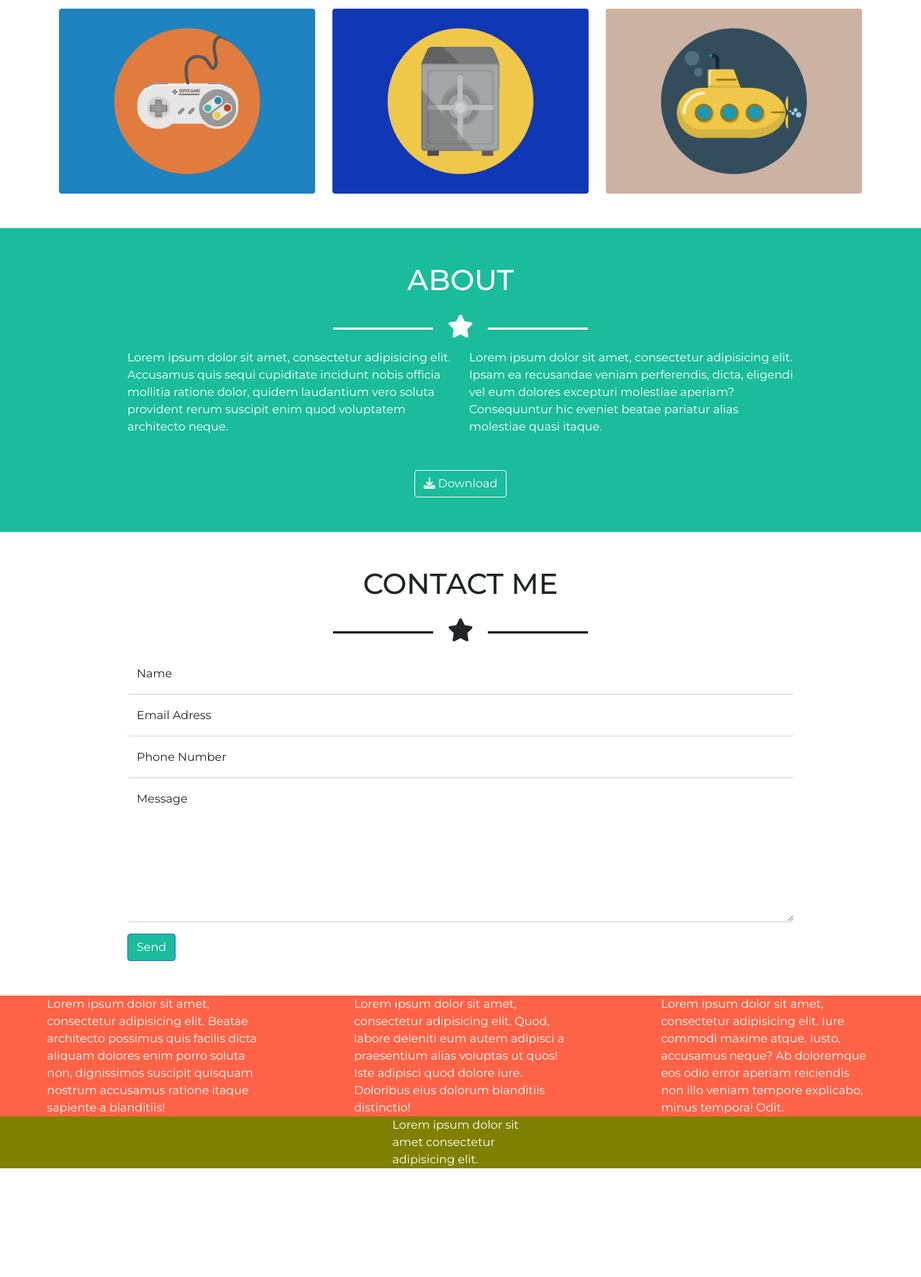
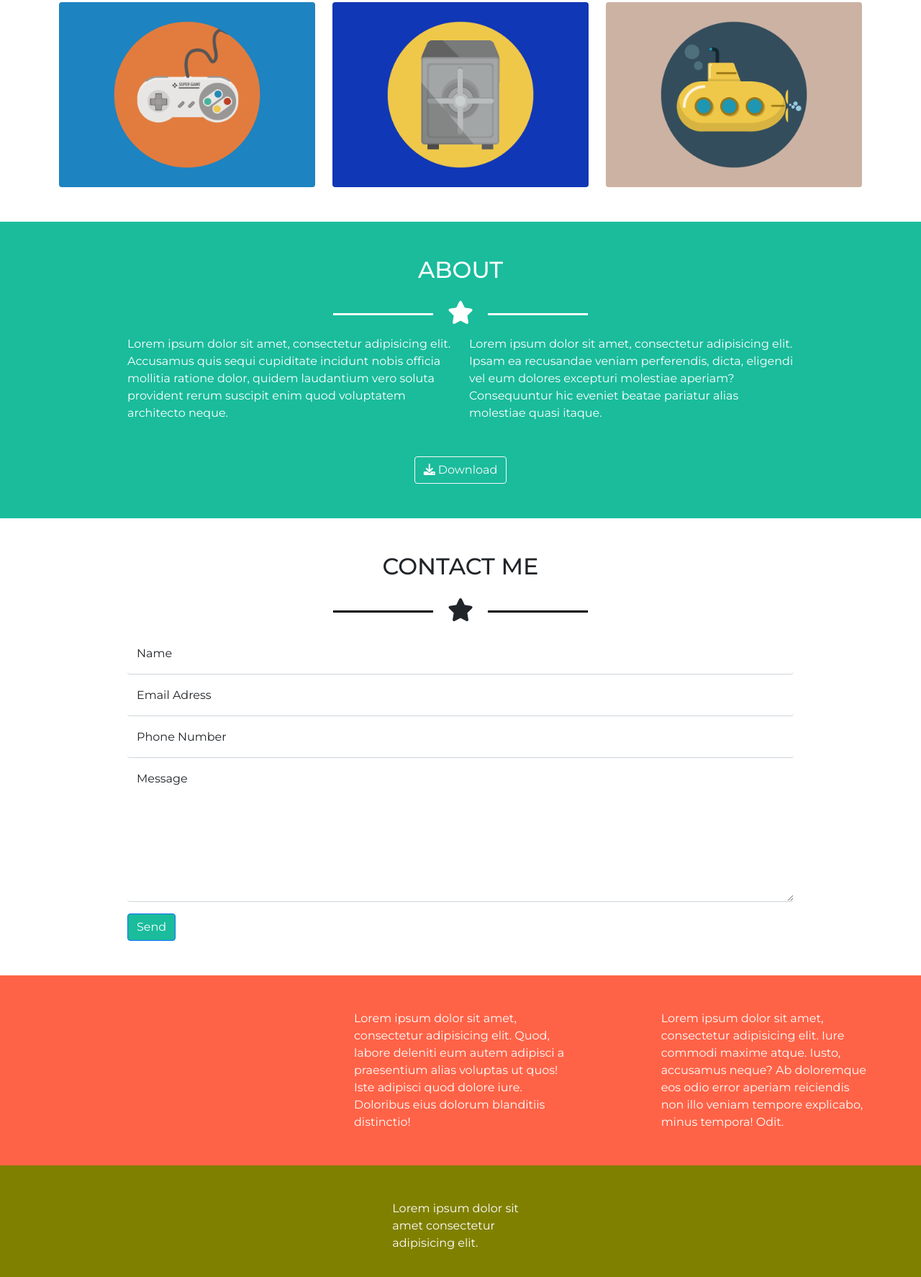
Before and after one commit to Luega/html-css-bootstrap-freelancer, a plain HTML site: page index.html in a window 1280 px wide. Shown: the part 996-2770 px from the top of the page at 72% size. Before the commit the page ends 2619 px from the top, so only its background shows below. Drawn offline with nearby package versions, Linux system fonts and the light colour scheme.

Commit message:
added h2

```diff
--- a/index.html
+++ b/index.html
@@ -52,9 +52,9 @@
         <!-- PORTFOLIO -->
         <section class="portfolio pt-5 pb-5">
             <div class="container">
-                <div class="row ms_txt-align-center">
+                <div class="row text-center">
                     <div class="col-12">
-                        <h1 class="text-dark">PORTFOLIO</h1>
+                        <h2 class="text-dark">PORTFOLIO</h2>
                         <div class="decoration">
                             <div class="star-bar ms_dark"></div>
                             <i class="fas fa-star fs-2 text-dark"></i>
@@ -91,7 +91,7 @@
             <div class="container">
                 <div class="row justify-content-center">
                     <div class="col-10 text-center">
-                        <h1>ABOUT</h1>
+                        <h2>ABOUT</h2>
                         <div class="decoration">
                             <div class="star-bar ms_light"></div>
                             <i class="fas fa-star fs-2"></i>
@@ -114,7 +114,7 @@
             <div class="container">
                 <div class="row justify-content-center">
                     <div class="col-10">
-                        <h1 class="text-dark text-center">CONTACT ME</h1>
+                        <h2 class="text-dark text-center">CONTACT ME</h2>
                         <div class="decoration text-center">
                             <div class="star-bar ms_dark"></div>
                             <i class="fas fa-star fs-2 text-dark"></i>
@@ -147,10 +147,10 @@
     <!-- /MAIN -->
     <!-- FOOTER -->
     <footer>
-        <div class="container-fluid ms_top">
+        <div class="container-fluid ms_top pt-5 pb-5">
             <div class="row justify-content-around">
                 <div class="col-sm-3">
-                    Lorem ipsum dolor sit amet, consectetur adipisicing elit. Beatae architecto possimus quis facilis dicta aliquam dolores enim porro soluta non, dignissimos suscipit quisquam nostrum accusamus ratione itaque sapiente a blanditiis!
+
                 </div>
                 <div class="col-sm-3">
                     Lorem ipsum dolor sit amet, consectetur adipisicing elit. Quod, labore deleniti eum autem adipisci a praesentium alias voluptas ut quos! Iste adipisci quod dolore iure. Doloribus eius dolorum blanditiis distinctio!
@@ -160,7 +160,7 @@
                 </div>
             </div>
         </div>
-        <div class="container-fluid ms_bottom">
+        <div class="container-fluid ms_bottom pt-5 pb-5">
             <div class="row justify-content-center align-items-center">
                 <div class="col-2">
                     <span>Lorem ipsum dolor sit amet consectetur adipisicing elit.</span>
```
